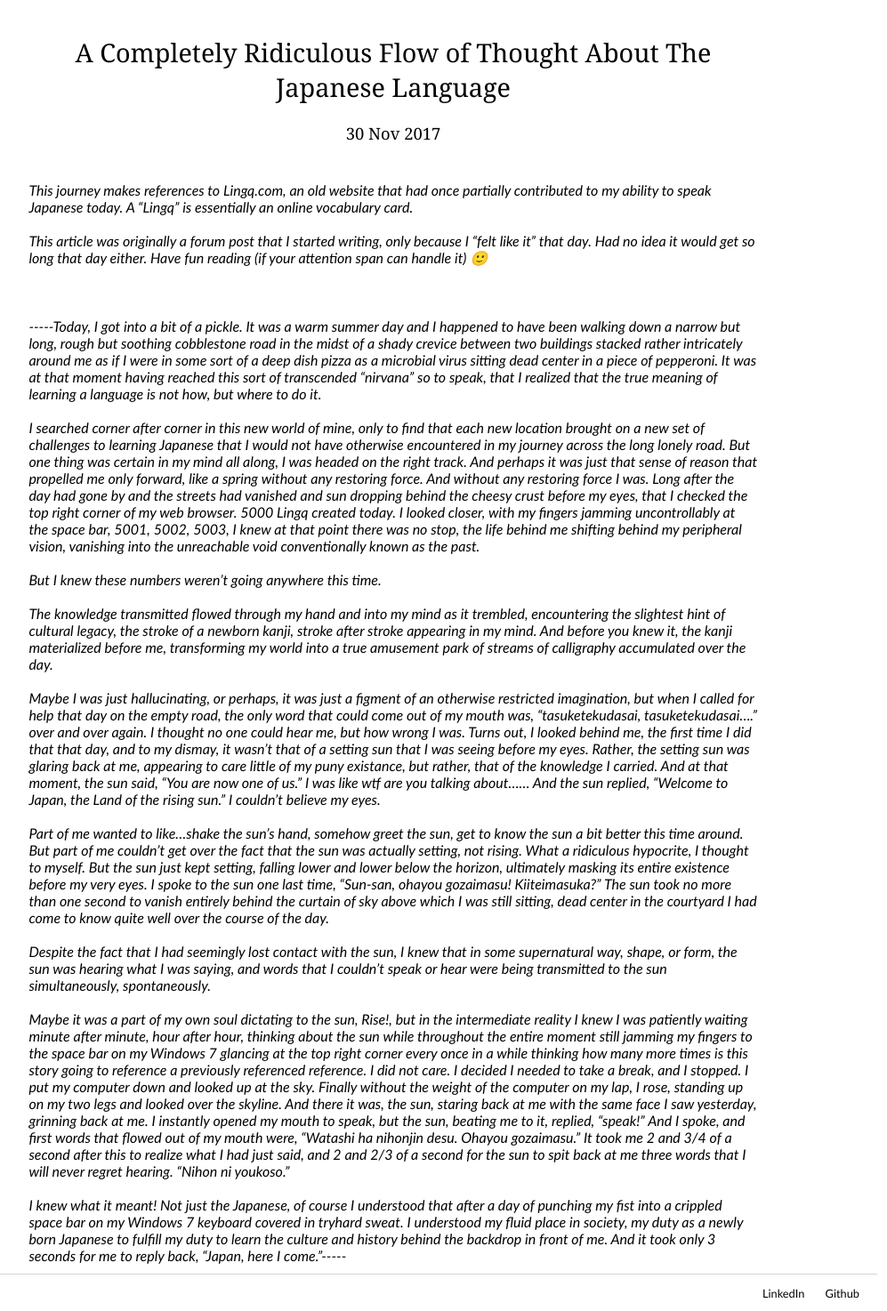
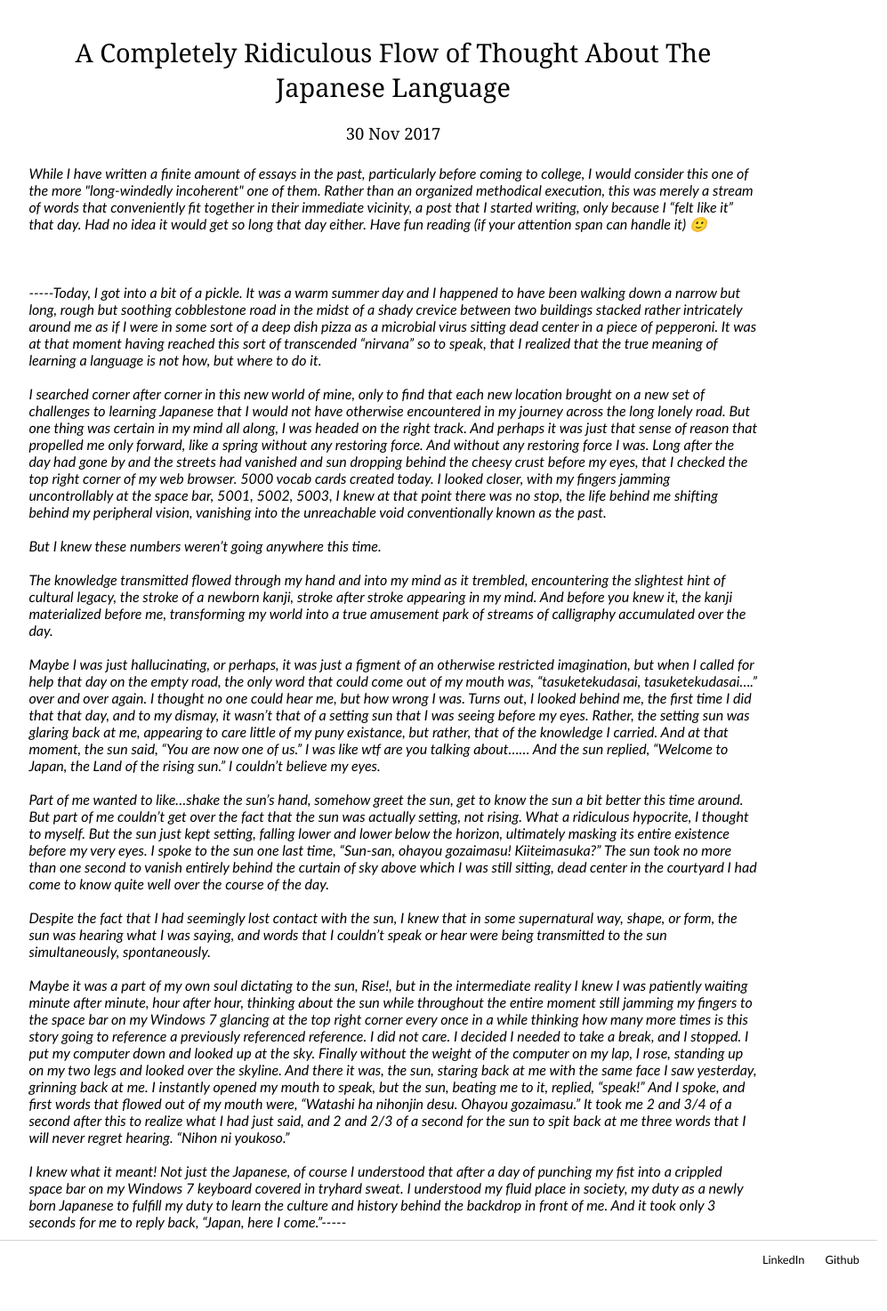
Before and after one commit to Calculasians/calculasians.github.io, a Jekyll site: the page built from _posts/2017-11-30-thinking-about-japanese.md, in a window 1280 px wide. Shown: the whole page at 89% size, without its empty margins (198-1195 px from the left). Built offline with Jekyll 4.4.1, drawn with Linux system fonts in a browser that asks for light colours; after the commit the page ends 1436 px from its top, so only the background shows below that.

Commit message:
Update 2017-11-30-thinking-about-japanese.md

```diff
--- a/_posts/2017-11-30-thinking-about-japanese.md
+++ b/_posts/2017-11-30-thinking-about-japanese.md
@@ -5,16 +5,13 @@ date: 2017-11-30
 ---
 <pre class="blog-posts">
 
-
-This journey makes references to Lingq.com, an old website that had once partially contributed to my ability to speak Japanese today. A “Lingq” is essentially an online vocabulary card.
-
-This article was originally a forum post that I started writing, only because I “felt like it” that day. Had no idea it would get so long that day either. Have fun reading (if your attention span can handle it) 🙂
+While I have written a finite amount of essays in the past, particularly before coming to college, I would consider this one of the more "long-windedly incoherent" one of them. Rather than an organized methodical execution, this was merely a stream of words that conveniently fit together in their immediate vicinity, a post that I started writing, only because I “felt like it” that day. Had no idea it would get so long that day either. Have fun reading (if your attention span can handle it) 🙂
 
 
 
 -----Today, I got into a bit of a pickle. It was a warm summer day and I happened to have been walking down a narrow but long, rough but soothing cobblestone road in the midst of a shady crevice between two buildings stacked rather intricately around me as if I were in some sort of a deep dish pizza as a microbial virus sitting dead center in a piece of pepperoni. It was at that moment having reached this sort of transcended “nirvana” so to speak, that I realized that the true meaning of learning a language is not how, but where to do it.
 
-I searched corner after corner in this new world of mine, only to find that each new location brought on a new set of challenges to learning Japanese that I would not have otherwise encountered in my journey across the long lonely road. But one thing was certain in my mind all along, I was headed on the right track. And perhaps it was just that sense of reason that propelled me only forward, like a spring without any restoring force. And without any restoring force I was. Long after the day had gone by and the streets had vanished and sun dropping behind the cheesy crust before my eyes, that I checked the top right corner of my web browser. 5000 Lingq created today. I looked closer, with my fingers jamming uncontrollably at the space bar, 5001, 5002, 5003, I knew at that point there was no stop, the life behind me shifting behind my peripheral vision, vanishing into the unreachable void conventionally known as the past.
+I searched corner after corner in this new world of mine, only to find that each new location brought on a new set of challenges to learning Japanese that I would not have otherwise encountered in my journey across the long lonely road. But one thing was certain in my mind all along, I was headed on the right track. And perhaps it was just that sense of reason that propelled me only forward, like a spring without any restoring force. And without any restoring force I was. Long after the day had gone by and the streets had vanished and sun dropping behind the cheesy crust before my eyes, that I checked the top right corner of my web browser. 5000 vocab cards created today. I looked closer, with my fingers jamming uncontrollably at the space bar, 5001, 5002, 5003, I knew at that point there was no stop, the life behind me shifting behind my peripheral vision, vanishing into the unreachable void conventionally known as the past.
 
 But I knew these numbers weren’t going anywhere this time.
 
```
